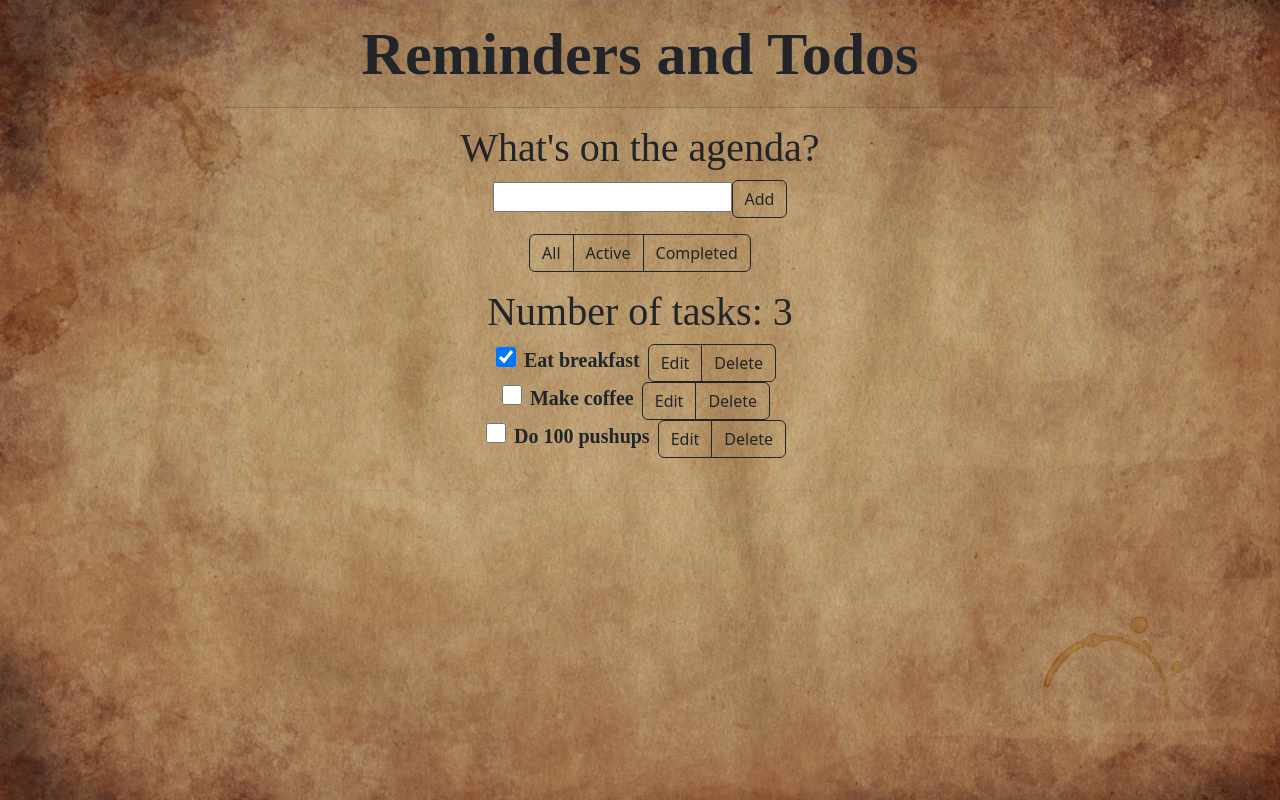
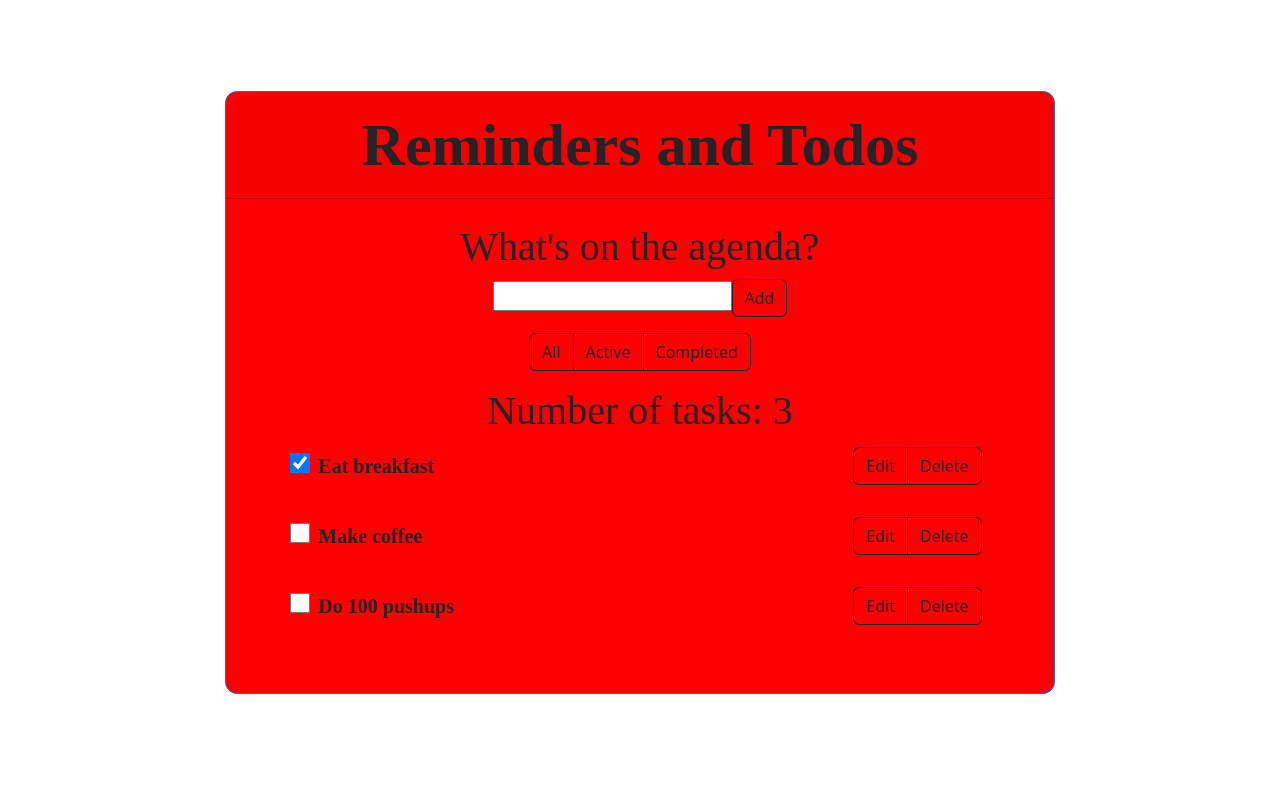
Before and after one commit to smcconaha/reminder-list, a React (Create React App) app in the folder to-do/: page / in a window 1280 px wide. Built offline with nearby package versions, Linux system fonts and the light colour scheme; a web font is replaced by a local one.

Commit message:
Added column divs for todos for bettert styling and removed background image

```diff
--- a/to-do/src/App.js
+++ b/to-do/src/App.js
@@ -96,12 +96,13 @@ function App(props) {
     setTodos([...todos, newTodo]);
 }
   return (
-    <div className="container-fluid">
-      <div className="row justify-content-center">
+    <section className="vh-100">
+      <div className="container-fluid py-5 h-100">
+        <div className="row d-flex justify-content-center align-items-center h-100">
           <div className="col-8 text-center">
-          <div className="card border-primary mb-3 todoapp bg-transparent border-opacity-10">
+            <div className="card border-primary mb-3 todoapp">
               <div className="card-header fw-bold">Reminders and Todos</div>
-            <div className="card-body">
+              <div className="card-body py-4 px-4 px-md-5">
                   {/* pass function to Form component as props */}
                   <Form addTodo={addTodo}/>
                   <div className="filters btn-group mt-3">
@@ -122,6 +123,7 @@ function App(props) {
           </div>
         </div>
       </div>
+    </section>
   );
 }
 
--- a/to-do/src/components/Todo.js
+++ b/to-do/src/components/Todo.js
@@ -47,8 +47,8 @@ export default function Todo (props) {
       //*****EDITING TEMP END
       //*****VIEW TEMPLATE
       const viewTemplate = (
-        <div>
-          <div>
+          <>
+            <div className="col-8 text-start">
                 <input
                   id={props.id}
                   type="checkbox"
@@ -59,6 +59,8 @@ export default function Todo (props) {
                 <label className="todo-label fw-bold pe-2" htmlFor={props.id}>
                   {props.title}
                 </label>
+            </div>
+            <div className="col-4 text-end">
               <div className="btn-group">
                 {/* when edit button pressed setEditing returns true */}
                 <button
@@ -77,12 +79,12 @@ export default function Todo (props) {
                 </button>
                 </div>
             </div>
-        </div>
+          </>
         //*****VIEW TEMP END
       );
     return (
         <>
-          <li className="todo list-inline-item">{isEditing ? editingTemplate : viewTemplate}</li>
+          <li className="todo list-inline-item px-3 py-1 d-flex align-items-center flex-grow-1 border-0 bg-transparent">{isEditing ? editingTemplate : viewTemplate}</li>
           <br></br>
         </>
     );
--- a/to-do/src/index.css
+++ b/to-do/src/index.css
@@ -2,6 +2,11 @@
 
 .label, .card-header, .card-title, .todo-label {
   font-family: 'Alice', serif;
+}
+
+.todoapp {
+  border-radius: .75rem !important;
+  background-color: red !important;
 }
 
 .card-title, .label {
@@ -17,16 +22,12 @@
   height: 20px;
 }
 
-.todoapp, .card-body {
-  border-color: rgb(215, 174, 124);
-}
-
 .card-header{
   font-size: 60px;
 }
 
 .container-fluid {
-  background: url("./images/background_paper.jpg") no-repeat;
+  /* background: url("./images/background_paper.jpg") no-repeat; */
   background-size: cover;
   background-position: center;
   height: 100vh;
```
Lines whose indentation alone changed are shown as unchanged.
